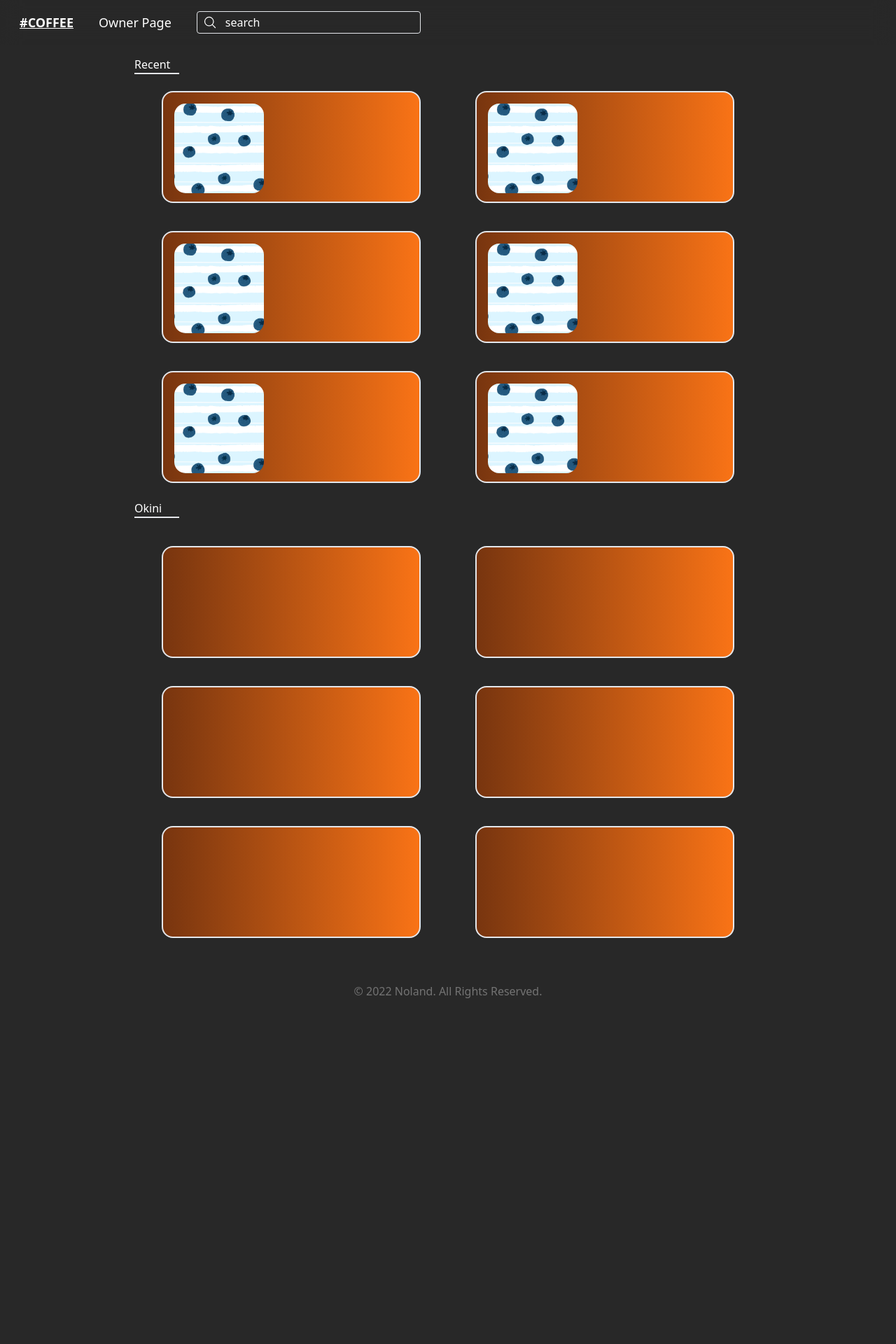
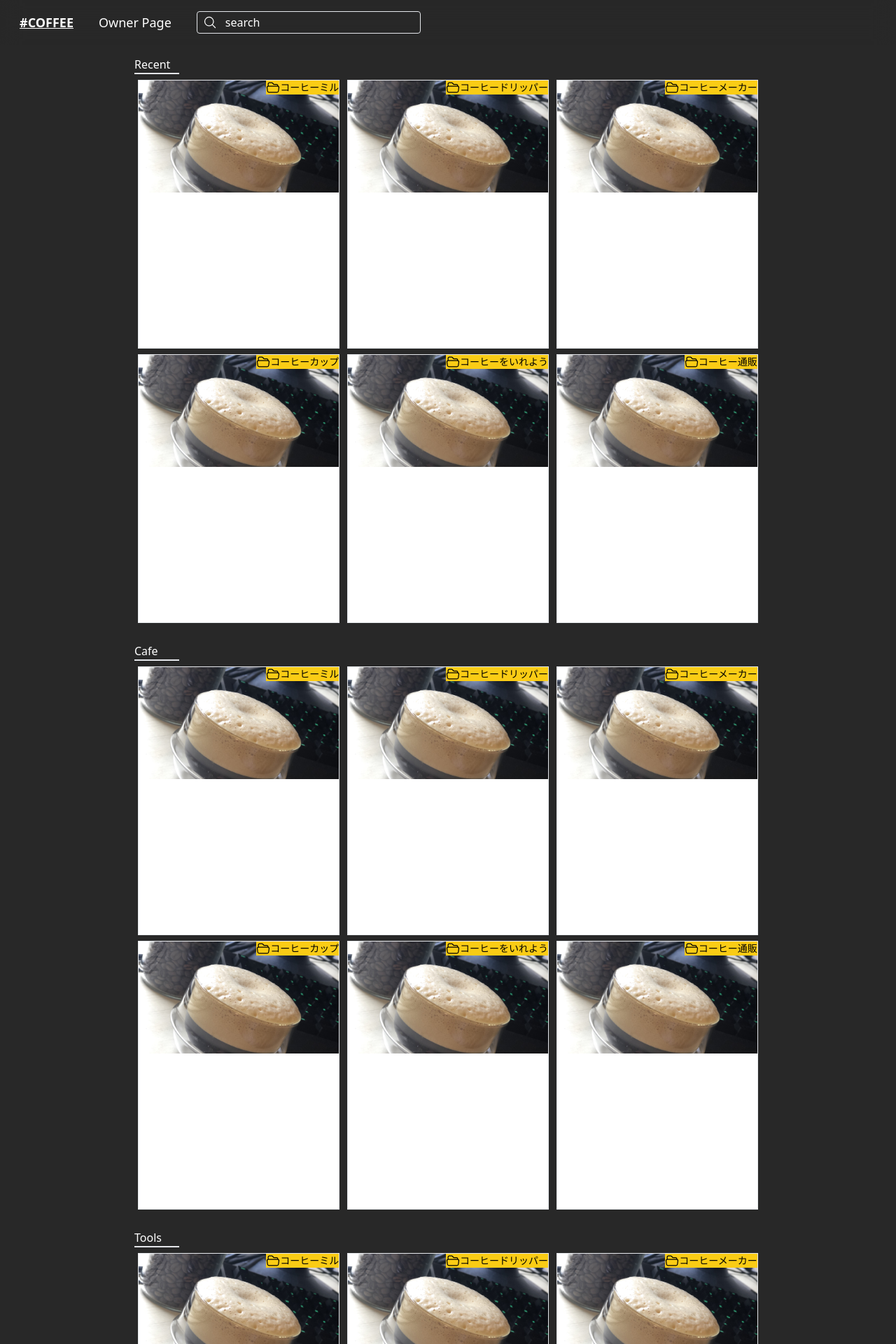
Before and after one commit to tkn8567/portfolio, a Next.js app: page / in a window 1280 px wide. Shown: the top 1920 px of the page at 70% size. Before the commit the page ends 1428 px from the top, so only its background shows below. Built offline with nearby package versions, Linux system fonts and the light colour scheme.

Commit message:
save1822

```diff
--- a/src/footer.tsx
+++ b/src/footer.tsx
@@ -2,9 +2,23 @@
 
 const Footer= () => {
     return (
-    <div className='text-neutral-500 font-thin text-center mt-16'>
-        &copy; 2022 Noland. All Rights Reserved.
-    </div>
+    <footer className='mt-20'>
+        <div className="max-w-2xl m-auto">
+            <div className="flex flex-wrap justify-around">
+                <div className="w-72">
+                    <img className='object-cover w-full h-full rounded-full' src="./coffee.jpg" alt="blueberry"/>
+                </div>
+                <div className="w-72 text-left text-white self-center">
+                    <div className='text-4xl font-bold italic'>Hibiki</div>
+                    20年以上も飲めなかったコーヒーが飲めるようになったら、大学留年して、大家に追い出されて、野宿にハマってしまった。人生何が起こるかわからないね。
+                </div>
+            </div>
+            <div className='text-neutral-500 font-thin text-center mt-7'>
+                &copy; 2022 Noland. All Rights Reserved.
+            </div>
+        </div>
+    </footer>
+
     )
 }
 
--- a/src/header.tsx
+++ b/src/header.tsx
@@ -1,11 +1,9 @@
 import Link from 'next/link'
 const Header= () => {
     return (
-    <div className='fixed w-full'>
-        <div className='backdrop-blur-lg z-10 flex flex-row items-center h-16'>
+    <header className='fixed w-full z-50'>
+        <div className='backdrop-blur-lg flex flex-row items-center h-16'>
             <Link href='/'><div className='text-white font-bold underline text-lg m-3 ml-7'>#COFFEE</div></Link>
-
-
 
             <Link href="/login"><div className='text-white text-lg font-thin px-3 m-3'>Owner Page</div></Link>
 
@@ -17,7 +15,7 @@ const Header= () => {
             </div>
 
         </div>
-    </div>
+    </header>
 
     )
 }
--- a/src/main.tsx
+++ b/src/main.tsx
@@ -1,28 +1,74 @@
 const Main= () => {
-    const contents = ['card1', 'card2', 'card3', 'card4', 'card5', 'card6'];
+    const contents = [
+        {
+            topic: 'コーヒーミル',
+            title: 'ニトリのコーヒーミルの評価「意外と使える」ニトリのコーヒーミルの評価「意外と使える」',
+            text: 'お値段以上ニトリお値段以上ニトリお値段以上ニトリお値段以上ニトリお値段以上ニトリお値段以上ニトリお値段以上ニトリお値段以上ニトリお値段以上ニトリお値段以上ニトリお値段以上ニトリ',
+            date: '1999年4月12日'
+        },
+
+
+        {id: 2, topic: 'コーヒードリッパー', title: '', text: '', date: ''},
+        {id: 3, topic: 'コーヒーメーカー', title: '', text: '', date: ''},
+        {id: 4, topic: 'コーヒーカップ', title: '', text: '', date: ''},
+        {id: 5, topic: 'コーヒーをいれよう', title: '', text: '', date: ''},
+        {id: 6, topic: 'コーヒー通販', title: '', text: '', date: ''}
+    ];
     return (
     <>
-    <div className='pt-16 max-w-4xl m-auto'>
-        <div className='text-white font-thin border-b-2 w-16 sticky top-20'>Recent</div>
+    <div className="pt-20"></div>
+    <div className='max-w-4xl m-auto'>
+        <div className='text-white font-thin border-b-2 w-16 sticky top-20 z-40'>Recent</div>
         <div className="flex flex-wrap justify-around">
-            {contents.map((content,index) => {
+            {contents.map((content,_) => {
                 return(
-                    <div className='bg-gradient-to-r from-amber-900 to-orange-500 border-2
-                                    w-[370px] h-40 rounded-2xl mt-10 p-4'>
-                        <img className='object-cover w-32 h-32 rounded-2xl' src="./blueberry.jpg" alt="blueberry"/>
+                    <div className='relative bg-white w-72 h-96 mt-2 border'>
+                        <div className="absolute bg-yellow-400 text-sm right-0 flex flex-row items-center">
+                            <svg xmlns="http://www.w3.org/2000/svg" fill="none" viewBox="0 0 24 24" stroke-width="1.5" stroke="currentColor" className="w-5 h-5">
+                                <path stroke-linecap="round" stroke-linejoin="round" d="M3.75 9.776c.112-.017.227-.026.344-.026h15.812c.117 0 .232.009.344.026m-16.5 0a2.25 2.25 0 00-1.883 2.542l.857 6a2.25 2.25 0 002.227 1.932H19.05a2.25 2.25 0 002.227-1.932l.857-6a2.25 2.25 0 00-1.883-2.542m-16.5 0V6A2.25 2.25 0 016 3.75h3.879a1.5 1.5 0 011.06.44l2.122 2.12a1.5 1.5 0 001.06.44H18A2.25 2.25 0 0120.25 9v.776" />
+                            </svg>
+                            {content.topic}
+                        </div>
+                        <img className='object-cover w-full h-40' src="./coffee.jpg" alt="blueberry"/>
+                        <div className='my-2 text-'></div>
                     </div>
                 );
             })}
         </div>
     </div>
+    <div className="mt-7"></div>
     <div className='max-w-4xl m-auto'>
-        <div className='text-white font-thin border-b-2 w-16 sticky top-20 pt-6'>Okini</div>
+        <div className='text-white font-thin border-b-2 w-16 sticky top-20 z-40'>Cafe</div>
         <div className="flex flex-wrap justify-around">
-            {contents.map((content,index) => {
+            {contents.map((content,_) => {
                 return(
-                    <div className='bg-gradient-to-r from-amber-900 to-orange-500 border-2
-                                    w-[370px] h-40 rounded-2xl mt-10'>
-
+                    <div className='relative bg-white w-72 h-96 mt-2 border'>
+                        <div className="absolute bg-yellow-400 text-sm right-0 flex flex-row items-center">
+                            <svg xmlns="http://www.w3.org/2000/svg" fill="none" viewBox="0 0 24 24" stroke-width="1.5" stroke="currentColor" className="w-5 h-5">
+                                <path stroke-linecap="round" stroke-linejoin="round" d="M3.75 9.776c.112-.017.227-.026.344-.026h15.812c.117 0 .232.009.344.026m-16.5 0a2.25 2.25 0 00-1.883 2.542l.857 6a2.25 2.25 0 002.227 1.932H19.05a2.25 2.25 0 002.227-1.932l.857-6a2.25 2.25 0 00-1.883-2.542m-16.5 0V6A2.25 2.25 0 016 3.75h3.879a1.5 1.5 0 011.06.44l2.122 2.12a1.5 1.5 0 001.06.44H18A2.25 2.25 0 0120.25 9v.776" />
+                            </svg>
+                            {content.topic}
+                        </div>
+                        <img className='object-cover w-full h-40' src="./coffee.jpg" alt="blueberry"/>
+                    </div>
+                );
+            })}
+        </div>
+    </div>
+    <div className="mt-7"></div>
+    <div className='max-w-4xl m-auto'>
+        <div className='text-white font-thin border-b-2 w-16 sticky top-20 z-40'>Tools</div>
+        <div className="flex flex-wrap justify-around">
+            {contents.map((content,_) => {
+                return(
+                    <div className='relative bg-white w-72 h-96 mt-2 border'>
+                        <div className="absolute bg-yellow-400 text-sm right-0 flex flex-row items-center">
+                            <svg xmlns="http://www.w3.org/2000/svg" fill="none" viewBox="0 0 24 24" stroke-width="1.5" stroke="currentColor" className="w-5 h-5">
+                                <path stroke-linecap="round" stroke-linejoin="round" d="M3.75 9.776c.112-.017.227-.026.344-.026h15.812c.117 0 .232.009.344.026m-16.5 0a2.25 2.25 0 00-1.883 2.542l.857 6a2.25 2.25 0 002.227 1.932H19.05a2.25 2.25 0 002.227-1.932l.857-6a2.25 2.25 0 00-1.883-2.542m-16.5 0V6A2.25 2.25 0 016 3.75h3.879a1.5 1.5 0 011.06.44l2.122 2.12a1.5 1.5 0 001.06.44H18A2.25 2.25 0 0120.25 9v.776" />
+                            </svg>
+                            {content.topic}
+                        </div>
+                        <img className='object-cover w-full h-40' src="./coffee.jpg" alt="blueberry"/>
                     </div>
                 );
             })}
```
Also changed, not shown: public/coffee.jpg (added), 1 other file (tests, documents, lock files or other folders).
